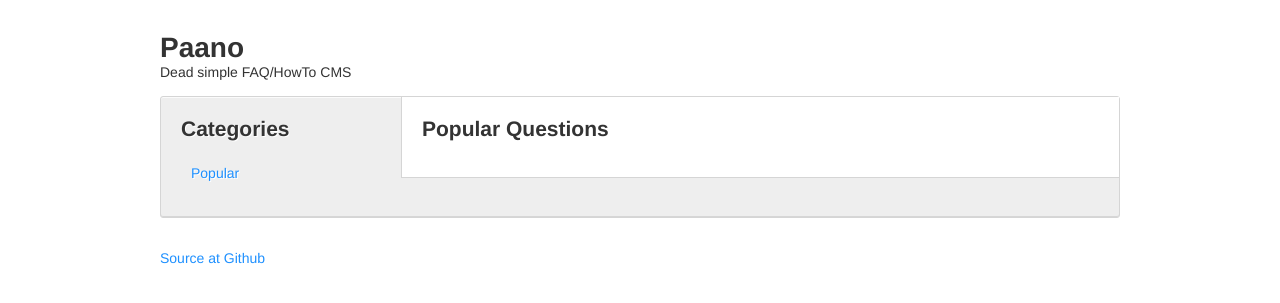
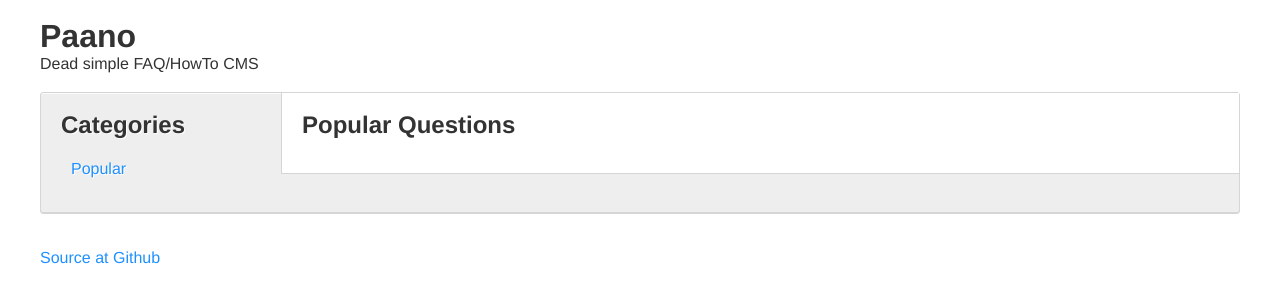
Before and after one commit to insynchq/paano, a Flask app: page / in a window 1280 px wide. Shown: the top 303 px of the page. Run offline with Flask 2, Linux system fonts and the light colour scheme; data that the repository does not hold is empty; parts of the project's set-up code (start-up, migrations or seed data) failed here and were passed over.

Commit message:
Update default styles

```diff
--- a/paano/static/css/styles.css
+++ b/paano/static/css/styles.css
@@ -39,7 +39,7 @@ body,
 input,
 textarea,
 select {
-    font: 14px/16px Helvetica, Arial, sans-serif;
+    font: 16px/24px Helvetica, Arial, sans-serif;
     color: #333;
 }
 
@@ -86,8 +86,7 @@ button,
 }
 
 #wrapper {
-    width: 960px;
-    margin: 32px auto;
+    margin: 20px 40px;
 }
 
 #messages {
@@ -147,14 +146,14 @@ button,
     margin-top: 32px;
 }
 
-.categories,
+#sidebar ul,
 .questions {
     list-style: none;
     margin: 0 0 16px 10px;
     padding: 0;
 }
 
-.categories {
+#sidebar ul {
     line-height: 24px;
 }
 
```
